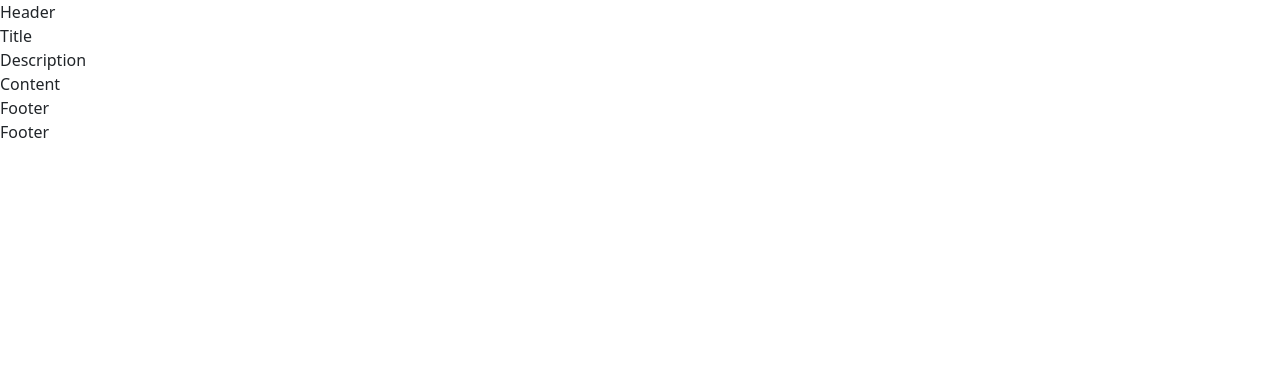
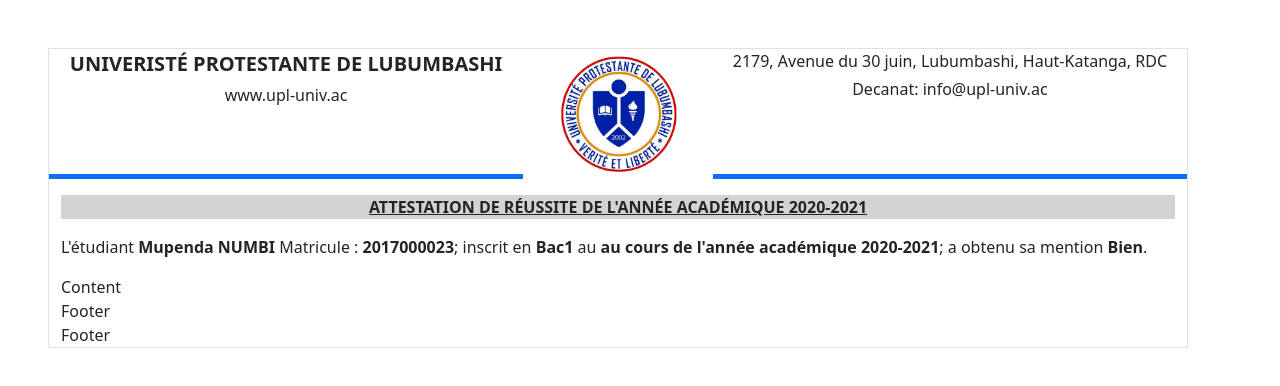
Before and after one commit to MarienMupenda/modele-releve-upl, a plain HTML site: page index.html in a window 1280 px wide. Drawn offline with Linux system fonts and the light colour scheme.

Commit message:
add image sample

```diff
--- a/index.html
+++ b/index.html
@@ -10,11 +10,30 @@
     <link rel="stylesheet" href="assets/bootstrap/5.0.2/css/bootstrap.css">
 </head>
 <body>
-<div>
-    <div>Header</div>
-    <div>Title</div>
+<div class="container m-5 border">
+    <div class="row mb-3">
+        <div class="col-5 border-bottom border-5 border-primary d-flex flex-column align-items-center">
+            <div class="mb-1 text-center fs-5"><strong class="text-uppercase">Univeristé Protestante de
+                Lubumbashi</strong></div>
+            <div>www.upl-univ.ac</div>
+        </div>
+        <div class="col-2 d-flex flex-column align-items-center">
+            <img style="height: 130px; width: auto" class="img-fluid" src="assets/img/logo.png" alt="logo">
+        </div>
+        <div class="col-5 border-bottom border-5 border-primary d-flex flex-column align-items-center">
+            <div class="mb-1 text-center">2179, Avenue du 30 juin, Lubumbashi, Haut-Katanga, RDC</div>
+            <div>Decanat: info@upl-univ.ac</div>
+        </div>
+    </div>
+    <div style="background-color: lightgrey" class="text-center mb-3">
+        <strong class="text-decoration-underline text-uppercase"> Attestation de réussite de l'année académique 2020-2021
+        </strong>
+    </div>
     <div>
-        <div>Description</div>
+        <div class="mb-3">
+            L'étudiant <strong>Mupenda NUMBI</strong> Matricule : <strong>2017000023</strong>; inscrit en <strong>
+                Bac1</strong> au <strong> au cours de l'année académique 2020-2021</strong>; a obtenu sa mention <strong>Bien</strong>.
+        </div>
         <div>Content</div>
         <div>Footer</div>
     </div>
```
